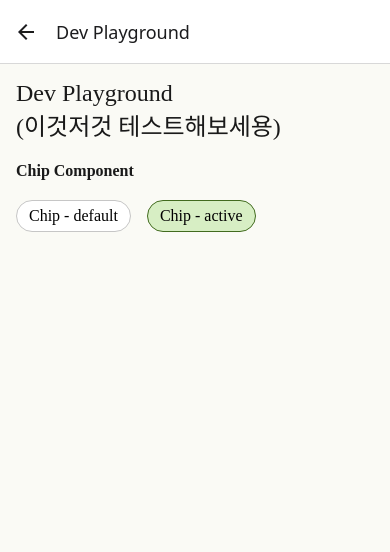
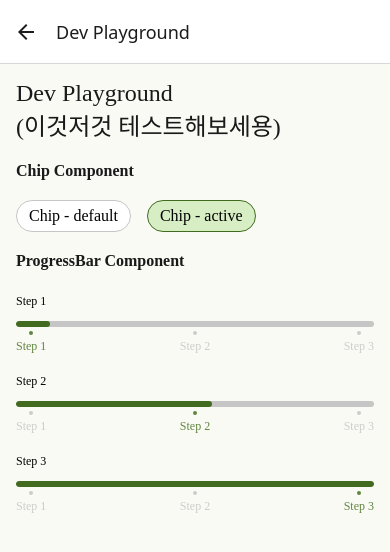
Before and after one commit to modam-team/front-app, a React Native app: screen /DevPlayground in a window 390 px wide. Shown: the top 552 px of the page. Built offline with nearby package versions, Linux system fonts and the light colour scheme; what react-native-worklets would draw is missing.

Commit message:
[Feat] ProgressBar 컴포넌트 추가

```diff
--- /dev/null
+++ b/src/components/ProgressBar.js
@@ -0,0 +1,124 @@
+import { radius } from "../theme/radius";
+import { colors } from "@theme/colors";
+import { spacing } from "@theme/spacing";
+import { typography } from "@theme/typography";
+import React, { useState } from "react";
+import { StyleSheet, Text, View } from "react-native";
+
+const BAR_HEIGHT = 6; // 진행 바 높이
+const BASE_WIDTH = 360; // 진행바 전체 가로 길이
+const DOT_SIZE = 4; // 점 크기
+const DOT_MARGIN_TOP = 4; // 진행바랑 점 사이의 간격
+
+// 진행 단계 별 진행 바 채워지는 가로 길이
+const STEP_WIDTHS = {
+  1: 34,
+  2: 197,
+  3: 360,
+};
+
+export default function ProgressBar({ currentStep = 1, totalSteps = 3 }) {
+  const [containerWidth, setContainerWidth] = useState(BASE_WIDTH);
+
+  const safeStep = Math.min(Math.max(currentStep, 1), totalSteps);
+  const baseWidth = STEP_WIDTHS[safeStep] ?? 0;
+
+  // 실제 기기 너비에 맞게 스케일링
+  const scale = containerWidth / BASE_WIDTH;
+  const activeWidth = baseWidth * scale;
+
+  // 1부터 totalSteps까지의 숫자 배열 생성
+  const steps = Array.from({ length: totalSteps }, (_, i) => i + 1);
+
+  return (
+    <View style={styles.wrap}>
+      <View
+        style={styles.barContainer}
+        onLayout={(e) => {
+          const { width } = e.nativeEvent.layout;
+          if (width > 0) {
+            setContainerWidth(width);
+          }
+        }}
+      >
+        {/* 전체 회색 바 */}
+        <View style={styles.track} />
+
+        {/* 진행된 초록색 라인 */}
+        <View style={[styles.activeTrack, { width: activeWidth }]} />
+      </View>
+
+      {/* 점 + 라벨 */}
+      <View style={styles.stepsRow}>
+        {steps.map((step) => {
+          const isActive = step === safeStep;
+          const color = isActive ? colors.primary[400] : colors.mono[200];
+
+          return (
+            <View
+              key={step}
+              style={styles.stepItem}
+            >
+              <View
+                style={[
+                  styles.dot,
+                  {
+                    backgroundColor: color,
+                  },
+                ]}
+              />
+              <Text style={[styles.label, { color }]}>{`Step ${step}`}</Text>
+            </View>
+          );
+        })}
+      </View>
+    </View>
+  );
+}
+
+const styles = StyleSheet.create({
+  wrap: {
+    width: "100%",
+  },
+  barContainer: {
+    width: "100%",
+    height: BAR_HEIGHT,
+    borderRadius: radius[100],
+    position: "relative",
+    overflow: "hidden",
+  },
+  track: {
+    position: "absolute",
+    left: 0,
+    right: 0,
+    top: 0,
+    bottom: 0,
+    backgroundColor: colors.mono[400],
+  },
+  activeTrack: {
+    position: "absolute",
+    left: 0,
+    top: 0,
+    height: BAR_HEIGHT,
+    borderRadius: radius[100],
+    backgroundColor: colors.primary[500],
+  },
+  stepsRow: {
+    marginTop: DOT_MARGIN_TOP,
+    flexDirection: "row",
+    justifyContent: "space-between",
+    alignItems: "flex-start",
+  },
+  stepItem: {
+    alignItems: "center",
+  },
+  dot: {
+    width: DOT_SIZE,
+    height: DOT_SIZE,
+    borderRadius: 999,
+  },
+  label: {
+    marginTop: spacing.xs,
+    ...typography["detail-regular"],
+  },
+});
--- a/src/screens/DevPlaygroundScreen.js
+++ b/src/screens/DevPlaygroundScreen.js
@@ -1,4 +1,5 @@
 import Chip from "@components/Chip";
+import ProgressBar from "@components/ProgressBar";
 import { colors } from "@theme/colors";
 import { radius } from "@theme/radius";
 import { spacing } from "@theme/spacing";
@@ -30,6 +31,28 @@ export default function DevPlaygroundScreen() {
           onPress={() => {}}
         />
       </View>
+
+      {/* SECTION: ProgressBar 컴포넌트 */}
+      <Text style={styles.label}>ProgressBar Component</Text>
+      <View style={styles.progressSection}>
+        <Text style={styles.subLabel}>Step 1</Text>
+        <ProgressBar
+          currentStep={1}
+          totalSteps={3}
+        />
+
+        <Text style={styles.subLabel}>Step 2</Text>
+        <ProgressBar
+          currentStep={2}
+          totalSteps={3}
+        />
+
+        <Text style={styles.subLabel}>Step 3</Text>
+        <ProgressBar
+          currentStep={3}
+          totalSteps={3}
+        />
+      </View>
     </ScrollView>
   );
 }
@@ -46,10 +69,21 @@ const styles = StyleSheet.create({
     marginTop: 20,
     ...typography["body-1-bold"],
   },
+
   row: {
     marginTop: 20,
     flexDirection: "row",
     gap: spacing.buttonX,
     flexWrap: "wrap",
   },
+
+  progressSection: {
+    marginTop: 16,
+    gap: 12,
+  },
+  subLabel: {
+    ...typography["detail-regular"],
+    color: colors.mono[1000],
+    marginTop: 8,
+  },
 });
```
